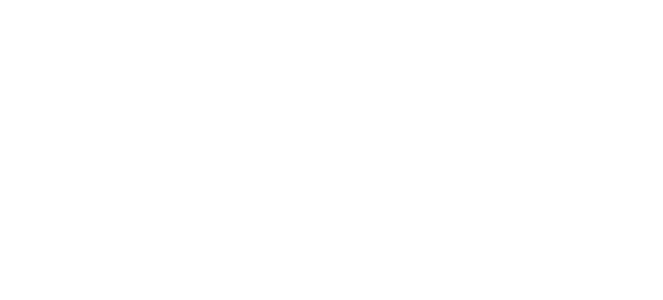
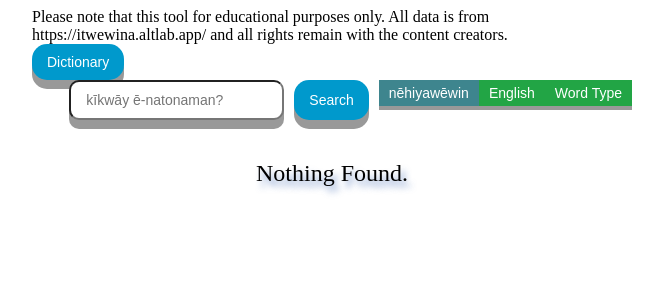
Before and after one commit to bengodden/creegrep, a Vue app: page /1/1 in a window 1280 px wide. Before the commit this address had no page. Shown: the top 300 px of the page, without its empty margins (8-671 px from the left). Built offline with nearby package versions, Linux system fonts and the light colour scheme; the HTML template or start-up script is replaced by a standard one.

Commit message:
Deeplinks are working

```diff
--- a/src/components/SearchBar.vue
+++ b/src/components/SearchBar.vue
@@ -1,10 +1,10 @@
 <template>
   <header>
-    <center>
+    <span>
       Please note that this tool for educational purposes only. All data is from
       https://itwewina.altlab.app/ and all rights remain with the content
       creators.
-    </center>
+    </span>
   </header>
   <div class="searchresults-wrapper" ref="parentOfDatabases">
     <div v-for="data in databases" :key="data.name" class="databases">
@@ -19,7 +19,7 @@
       <div id="input=wrapper" v-if="!this.menuVisible">
         <input
           type="text"
-          v-on:keyup.enter="queryList()"
+          v-on:keyup.enter="queryList(query, searchType.target, false)"
           v-model="query"
           placeholder="kīkwāy ē-natonaman?"
         />
@@ -27,12 +27,19 @@
       <div class="dropdown" v-if="this.menuVisible">
         <button class="dropbtn">Word Type</button>
         <div class="dropdown-content">
-          <a v-for="item in menuItems" :key="item" @click="menuSetQuery(item)">
+          <a
+            v-for="item in menuItems"
+            :key="item"
+            @click="menuSetQuery(item, searchType.target, false)"
+          >
             {{ item }}
           </a>
         </div>
       </div>
-      <button @click="queryList()" class="searchbutton mainbutton">
+      <button
+        @click="queryList(query, searchType.target, false)"
+        class="searchbutton mainbutton"
+      >
         Search
       </button>
       <div id="search-types">
@@ -68,9 +75,37 @@
 
 <script>
 import dictionaryData from "../data/cwDictionary.json";
+import SearchBar from "../components/SearchBar.vue";
+import HomeView from "../views/HomeView.vue";
 export default {
   created() {
     this.dictionary = dictionaryData;
+    if (this.$route.params.searchedTerms && this.$route.params.searchedTypes) {
+      const urlTerms = this.$route.params.searchedTerms.split("-");
+      const urlTypes = this.$route.params.searchedTypes.split("-");
+
+      urlTerms.forEach((term, index) => {
+        console.log(
+          "Searching for term: ",
+          term,
+          "and searchtype; ",
+          urlTypes[index]
+        );
+        this.queryList(term, urlTypes[index], true);
+        console.log(
+          "Finished Searching for: ",
+          term,
+          "and searchtype; ",
+          urlTypes[index]
+        );
+      });
+    }
+    // if (this.$route.params.wordOne) {
+    //   this.query = this.$route.params.searchedTerms;
+    //   this.queryList();
+    // }
+
+    // this.query = this.$route.params.wordOne;
   },
   data() {
     return {
@@ -87,6 +122,8 @@
       databases: [
         {
           name: "Dictionary",
+          query: "",
+          searchType: "",
           data: dictionaryData,
           level: 0,
         },
@@ -129,19 +166,18 @@
     };
   },
   methods: {
-    queryList() {
-      if (this.query === "") {
-        console.log("this.query in first if statement is: ", this.query);
+    queryList(query, searchType, deepLink) {
+      if (query === "") {
+        console.log("query in first if statement is: ", query);
         this.currentResult = [];
         this.noResult =
           "Nothing Entered. Please enter something to search for.";
       } else {
-        const criteria = this.searchType.target;
-        const condition = new RegExp(this.replaceMacrons(this.query));
+        const condition = new RegExp(this.replaceMacrons(query));
         console.log("this.databases.length is: ", this.databases[0].data);
         const result = this.databases[this.databases.length - 1].data.filter(
           function (elem) {
-            return condition.test(elem[criteria]);
+            return condition.test(elem[searchType]);
           }
         );
         if (result == "") {
@@ -152,11 +188,37 @@
           this.currentResult = result;
           this.databases.push({
             name: `${this.searchType.Lang}: ${condition}`,
+            query: query,
+            searchType: searchType,
             data: result,
             level: this.databases.length,
             color: this.randomColour(),
           });
         }
+      }
+      if (deepLink === false) {
+        console.log("deepLink is false, adding terms to URL...");
+        let pushTerms = "";
+        let pushTypes = "";
+        if (
+          this.$route.params.searchedTerms &&
+          this.$route.params.searchedTypes
+        ) {
+          pushTerms = `${this.$route.params.searchedTerms}-${query}`;
+          pushTypes = `${this.$route.params.searchedTypes}-${searchType}`;
+          console.log("route exists, adding to:", pushTerms, "/", pushTypes);
+        } else {
+          pushTerms = `${query}`;
+          pushTypes = `${searchType}`;
+          console.log(
+            "route does not exist, pushURL is:",
+            pushTerms,
+            "/",
+            pushTypes
+          );
+        }
+        console.log("pushing:", pushTerms + "/" + pushTypes, " to the router");
+        this.$router.push(`/${pushTerms}/${pushTypes}`);
       }
     },
     resetSearch(targetLevel) {
@@ -164,10 +226,36 @@
       //   this.databases.splice(0, this.databases.length);
       //   this.databases = [{ name: "Dictionary", data: this.dictionary }];
       if (targetLevel === 0) {
+        this.$router.replace({
+          name: "home",
+          path: "/",
+          component: HomeView,
+          children: [
+            { path: ":searchedTerms", component: SearchBar },
+            { path: ":searchedTerms/:searchedTypes", component: SearchBar },
+          ],
+        });
         this.currentResult = "";
         this.noResult = "Please enter something to search for.";
       } else {
         this.currentResult = this.databases[this.databases.length - 1].data;
+        let Terms = "";
+        let Types = "";
+        this.databases.forEach((element, index) => {
+          if (index > 1) {
+            Terms += "-";
+            Types += "-";
+          }
+          Terms += element.query;
+          Types += element.searchType;
+        });
+        console.log(
+          "The url Term is: ",
+          Terms,
+          "and the url Types is: ",
+          Types
+        );
+        this.$router.push(`/${Terms}/${Types}`);
       }
     },
     populateDictionary() {
@@ -207,10 +295,15 @@
     },
     menuSetQuery(item) {
       this.query = item;
-      this.queryList();
+      this.queryList(item, this.searchType.target, false);
     },
     toggleMenu() {
       this.menuVisible = !this.menuVisible;
+    },
+    updatePathParams($router, newParams) {
+      const currentParams = $router.current.params;
+      const mergedParams = { ...currentParams, newParams };
+      $router.push({ params: mergedParams });
     },
   },
 };
--- a/src/router/index.js
+++ b/src/router/index.js
@@ -1,23 +1,28 @@
-import { createRouter, createWebHistory } from 'vue-router'
-import HomeView from '../views/HomeView.vue'
+import { createRouter, createWebHistory } from "vue-router";
+import HomeView from "../views/HomeView.vue";
+import SearchBar from "../components/SearchBar.vue";
 
 const router = createRouter({
   history: createWebHistory(import.meta.env.BASE_URL),
   routes: [
     {
-      path: '/',
-      name: 'home',
-      component: HomeView
+      path: "/",
+      name: "home",
+      component: HomeView,
+      children: [
+        { path: ":searchedTerms", component: SearchBar },
+        { path: ":searchedTerms/:searchedTypes", component: SearchBar },
+      ],
     },
     {
-      path: '/about',
-      name: 'about',
+      path: "/about",
+      name: "about",
       // route level code-splitting
       // this generates a separate chunk (About.[hash].js) for this route
       // which is lazy-loaded when the route is visited.
-      component: () => import('../views/AboutView.vue')
-    }
-  ]
-})
+      component: () => import("../views/AboutView.vue"),
+    },
+  ],
+});
 
-export default router
+export default router;
```
Also changed, not shown: src/scratchpad-1.txt.
